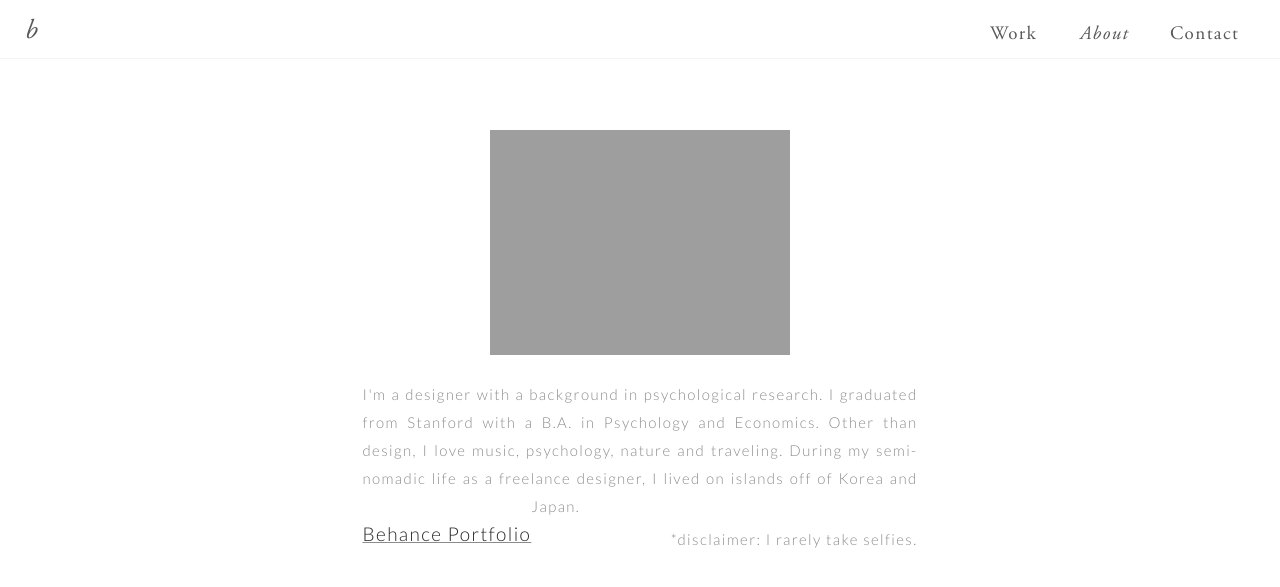
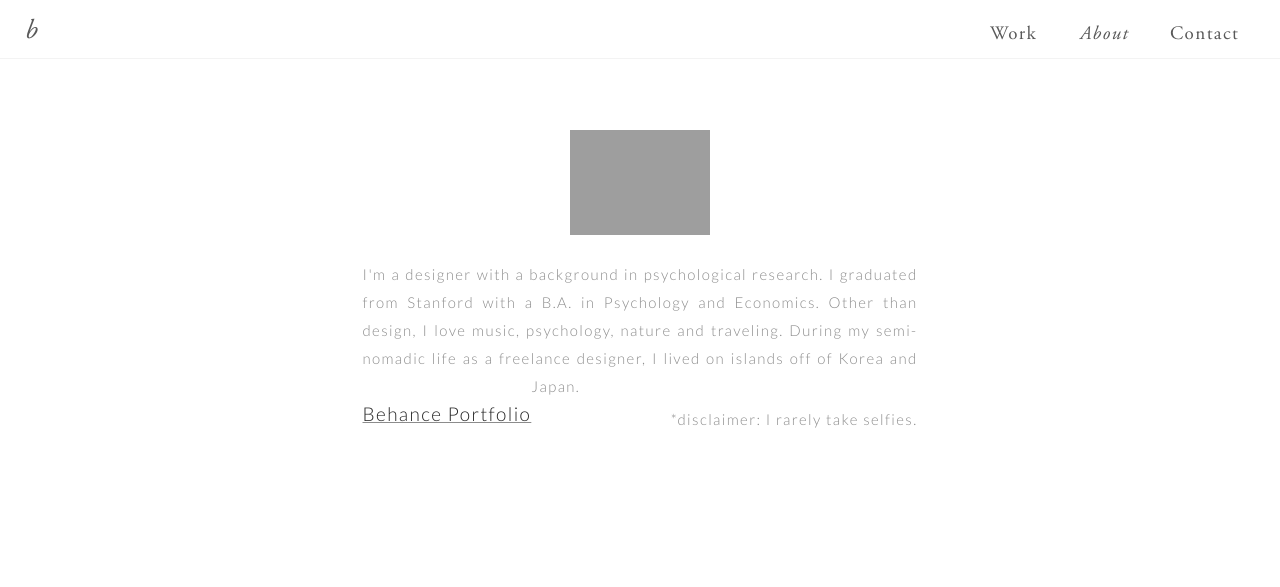
Before and after one commit to bkwon0402/bkwon0402.github.io, a Jekyll site: the page about.html, which Jekyll copies as it is, in a window 1280 px wide. Shown: the top 587 px of the page. Built offline with Jekyll 4.4.1, drawn with Linux system fonts in a browser that asks for light colours.

Commit message:
css work

```diff
--- a/styles/core.css
+++ b/styles/core.css
@@ -856,7 +856,7 @@ div.newsletterredesign {
 }
 .selfie2 {
     content: url('/images/selfie.png');
-    max-width: 300px;
+    max-width: 140px;
     display: block;
     height: auto;
     /*   float: left; */
```
